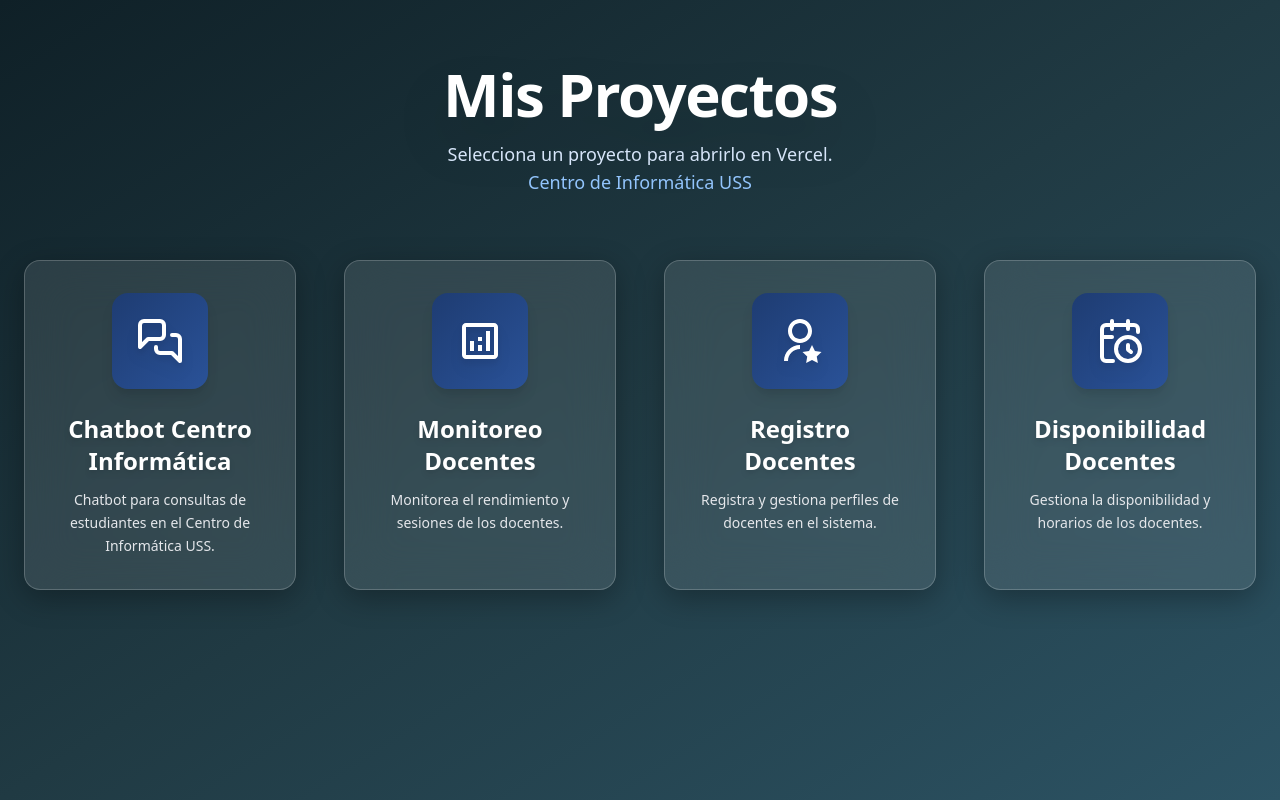
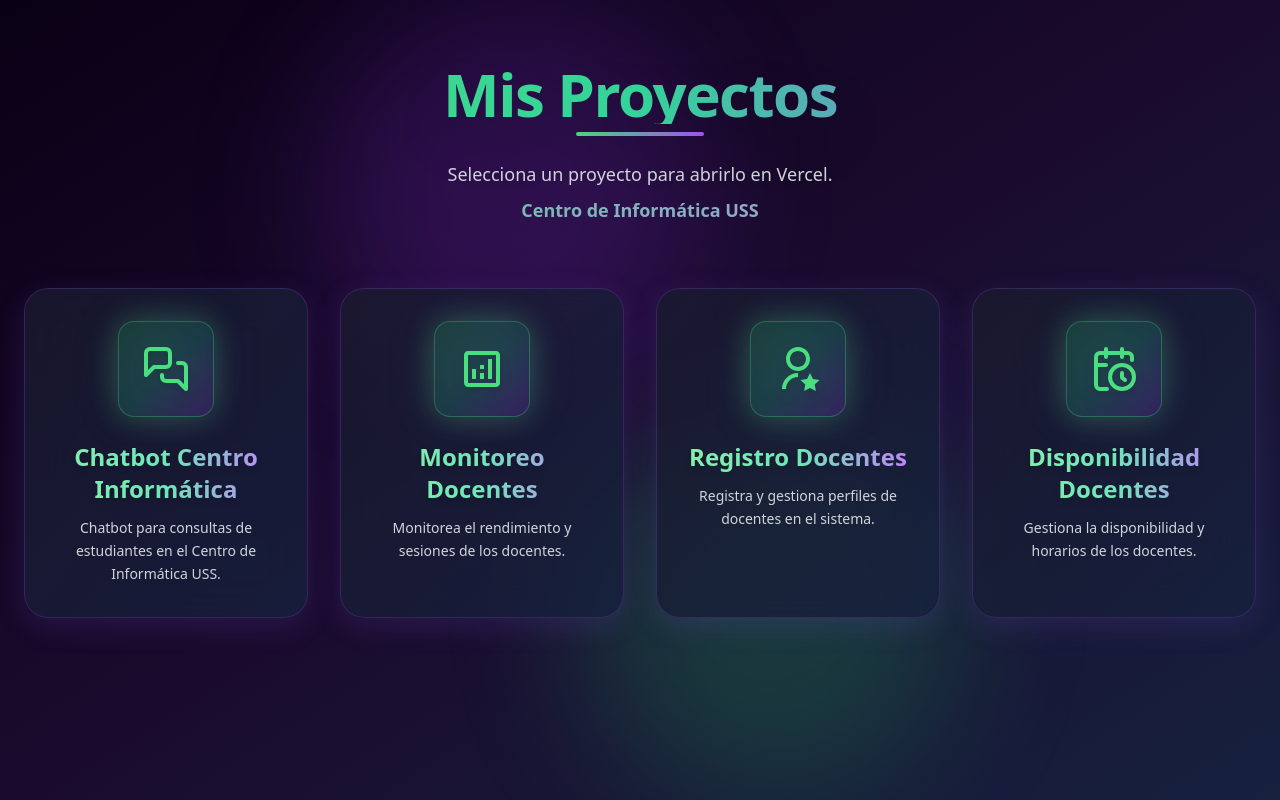
Before and after one commit to usscentroinformatica/PanelProyectos, a React (Create React App) app: page / in a window 1280 px wide. Built offline with nearby package versions, Linux system fonts and the light colour scheme.

Commit message:
Update App.js

```diff
--- a/src/App.js
+++ b/src/App.js
@@ -32,59 +32,80 @@ const proyectos = [
 
 function App() {
   return (
-    <div className="min-h-screen py-16 px-6 bg-gradient-to-br from-[#0f2027] via-[#203a43] to-[#2c5364]">
-      <div className="max-w-7xl mx-auto">
+    <div className="min-h-screen py-16 px-6 bg-gradient-to-br from-[#0a0015] via-[#1a0b2e] to-[#16213e] relative overflow-hidden">
+      {/* Efectos de fondo decorativos */}
+      <div className="absolute top-0 left-1/4 w-96 h-96 bg-purple-600/20 rounded-full blur-3xl"></div>
+      <div className="absolute bottom-0 right-1/4 w-96 h-96 bg-green-500/20 rounded-full blur-3xl"></div>
+
+      <div className="max-w-7xl mx-auto relative z-10">
         {/* Título */}
         <div className="text-center mb-16">
-          <h1 className="text-6xl font-extrabold text-white drop-shadow-2xl tracking-tight">
+          <h1 className="text-6xl font-extrabold text-transparent bg-clip-text bg-gradient-to-r from-green-400 via-emerald-400 to-purple-500 drop-shadow-2xl tracking-tight mb-2">
             Mis Proyectos
           </h1>
-          <p className="text-blue-100 text-lg mt-4">
+          <div className="h-1 w-32 mx-auto bg-gradient-to-r from-green-400 to-purple-500 rounded-full mb-6"></div>
+          <p className="text-gray-300 text-lg mt-4">
             Selecciona un proyecto para abrirlo en Vercel.
-            <span className="block text-blue-300">Centro de Informática USS</span>
+            <span className="block text-transparent bg-clip-text bg-gradient-to-r from-green-400 to-purple-400 font-semibold mt-2">
+              Centro de Informática USS
+            </span>
           </p>
         </div>
 
         {/* Grid de proyectos */}
-        <div className="grid grid-cols-1 sm:grid-cols-2 lg:grid-cols-4 gap-12">
+        <div className="grid grid-cols-1 sm:grid-cols-2 lg:grid-cols-4 gap-8">
           {proyectos.map((proyecto, index) => (
             <a
               key={index}
               href={proyecto.enlace}
               target="_blank"
               rel="noopener noreferrer"
-              className="group relative rounded-2xl p-8
-                         bg-white/10 backdrop-blur-xl
-                         border border-white/20
-                         shadow-[0_8px_30px_rgb(0,0,0,0.3)]
-                         hover:shadow-[0_15px_40px_rgb(0,0,0,0.6)]
+              className="group relative rounded-3xl p-8
+                         bg-gradient-to-br from-[#1a1a2e]/80 to-[#16213e]/80
+                         backdrop-blur-xl
+                         border border-purple-500/20
+                         shadow-[0_8px_30px_rgba(139,92,246,0.15)]
+                         hover:shadow-[0_20px_50px_rgba(139,92,246,0.4)]
+                         hover:border-purple-400/50
                          transition-all duration-500
-                         transform hover:-translate-y-3 hover:scale-105"
+                         transform hover:-translate-y-4 hover:scale-105
+                         overflow-hidden"
             >
+              {/* Borde animado */}
+              <div className="absolute inset-0 rounded-3xl opacity-0 group-hover:opacity-100 transition-opacity duration-500 pointer-events-none">
+                <div className="absolute inset-0 rounded-3xl bg-gradient-to-r from-green-400/30 via-purple-500/30 to-green-400/30"></div>
+              </div>
+
               {/* Icono con efecto 3D */}
-              <div
-                className="w-24 h-24 mx-auto mb-6 rounded-2xl flex items-center justify-center
-                           bg-gradient-to-br from-[#1e3c72] to-[#2a5298]
-                           shadow-lg group-hover:shadow-2xl
-                           transform group-hover:rotate-3d
-                           transition-transform duration-700"
-              >
-                <proyecto.icono size={48} className="text-white drop-shadow-lg" />
+              <div className="relative w-24 h-24 mx-auto mb-6 rounded-2xl flex items-center justify-center
+                           bg-gradient-to-br from-green-500/20 via-emerald-500/20 to-purple-600/20
+                           border border-green-400/30
+                           shadow-[0_0_30px_rgba(74,222,128,0.3)]
+                           group-hover:shadow-[0_0_50px_rgba(139,92,246,0.6)]
+                           group-hover:scale-110
+                           transition-all duration-700">
+                <div className="absolute inset-0 rounded-2xl bg-gradient-to-br from-green-400/10 to-purple-500/10 blur-xl"></div>
+                <proyecto.icono size={48} className="relative z-10 text-green-400 drop-shadow-lg group-hover:text-purple-400 transition-colors duration-500" />
               </div>
 
               {/* Texto */}
-              <h3 className="text-2xl font-bold text-white text-center mb-3 drop-shadow-md">
+              <h3 className="text-2xl font-bold text-transparent bg-clip-text bg-gradient-to-r from-green-300 via-emerald-300 to-purple-400 text-center mb-3 drop-shadow-md group-hover:from-green-400 group-hover:to-purple-500 transition-all duration-500">
                 {proyecto.nombre}
               </h3>
-              <p className="text-gray-200 text-sm text-center leading-relaxed">
+              <p className="text-gray-300 text-sm text-center leading-relaxed group-hover:text-gray-200 transition-colors duration-300">
                 {proyecto.descripcion}
               </p>
 
-              {/* Glow decorativo */}
-              <div className="absolute inset-0 rounded-2xl opacity-0
+              {/* Glow decorativo mejorado */}
+              <div className="absolute -inset-2 rounded-3xl opacity-0
                               group-hover:opacity-100
-                              transition duration-700
-                              bg-gradient-to-br from-blue-400/20 to-transparent blur-2xl"></div>
+                              transition-opacity duration-700
+                              bg-gradient-to-br from-green-500/20 via-purple-500/20 to-emerald-500/20
+                              blur-2xl -z-10"></div>
+
+              {/* Partículas decorativas */}
+              <div className="absolute top-0 right-0 w-20 h-20 bg-purple-500/10 rounded-full blur-2xl opacity-0 group-hover:opacity-100 transition-opacity duration-500"></div>
+              <div className="absolute bottom-0 left-0 w-20 h-20 bg-green-500/10 rounded-full blur-2xl opacity-0 group-hover:opacity-100 transition-opacity duration-500"></div>
             </a>
           ))}
         </div>
```
